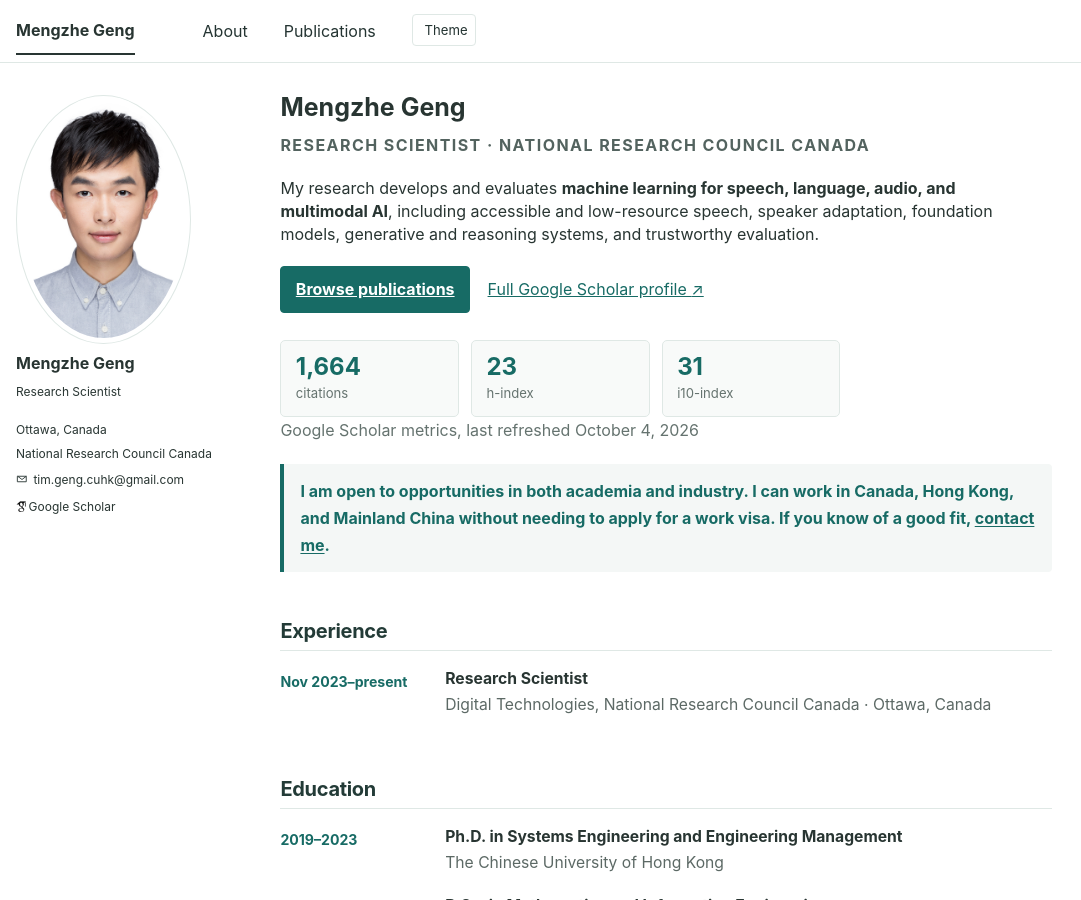
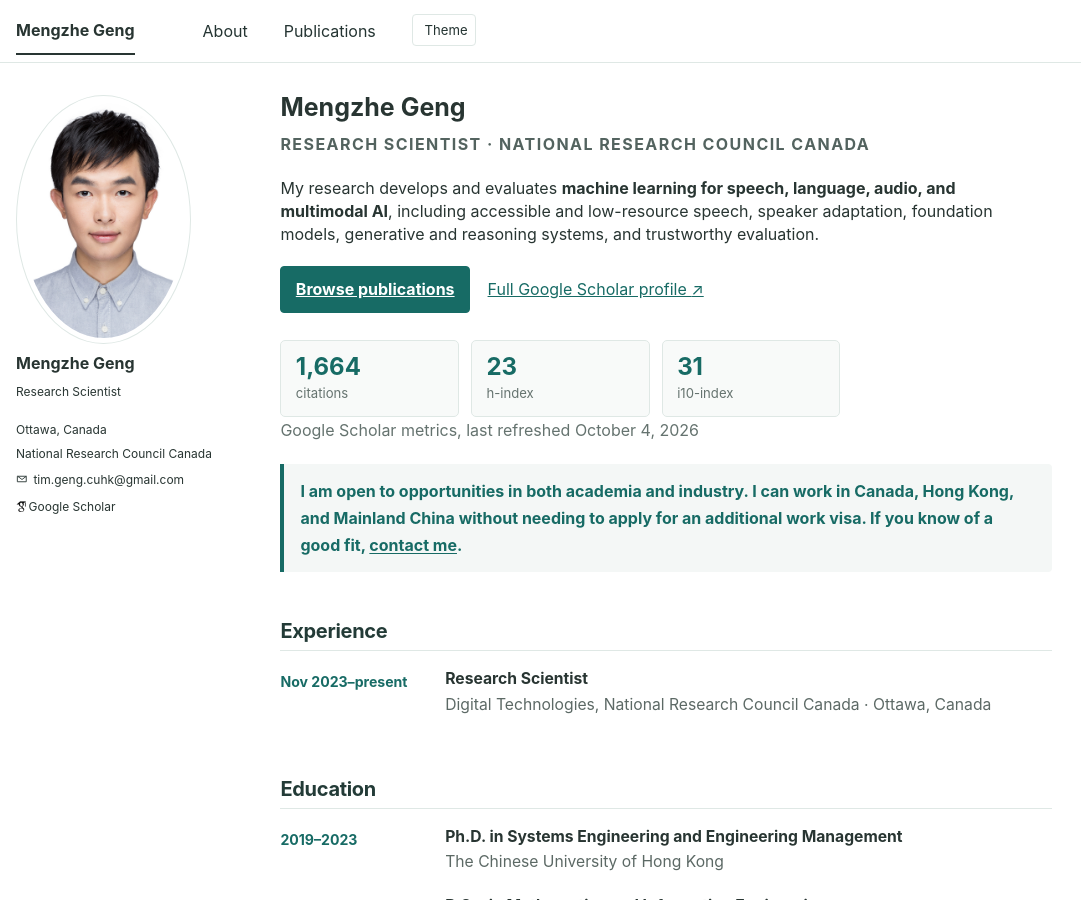
Before and after one commit to MENGZHEGENG/MENGZHEGENG.github.io, a Jekyll site: the page built from _pages/about.md, in a window 1280 px wide and 900 px high. Shown: the whole window, without its empty margins (0-1081 px from the left). Built offline with Jekyll 4.4.1, drawn with Linux system fonts in a browser that asks for light colours; some web fonts are replaced.

Commit message:
Clarify work visa eligibility wording

```diff
--- a/_pages/about.md
+++ b/_pages/about.md
@@ -19,7 +19,7 @@
 </div>
 <p class="stats-note">Google Scholar metrics, last refreshed {{ site.data.scholar_metrics.updated_at | date: "%B %-d, %Y" }}</p>
 
-<p class="availability-notice"><strong>I am open to opportunities in both academia and industry. I can work in Canada, Hong Kong, and Mainland China without needing to apply for a work visa. If you know of a good fit, <a href="mailto:tim.geng.cuhk@gmail.com">contact me</a>.</strong></p>
+<p class="availability-notice"><strong>I am open to opportunities in both academia and industry. I can work in Canada, Hong Kong, and Mainland China without needing to apply for an additional work visa. If you know of a good fit, <a href="mailto:tim.geng.cuhk@gmail.com">contact me</a>.</strong></p>
 
 <h2 id="experience">Experience</h2>
 <div class="timeline-entry">
```
